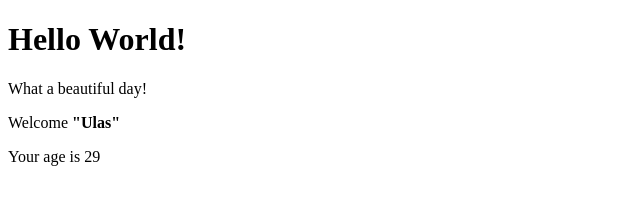
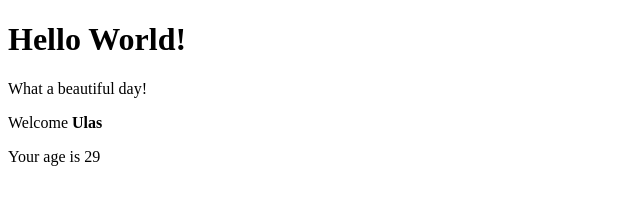
Before and after one commit to Zulk0rne1n/React-Exercises, a React (Create React App) app: page / in a window 1280 px wide. Shown: the top 204 px of the page, without its empty margins (0-640 px from the left). Built offline with nearby package versions, Linux system fonts and the light colour scheme.

Commit message:
Props 04 added

```diff
--- a/src/App.js
+++ b/src/App.js
@@ -6,7 +6,7 @@ export class App extends React.Component {
         return (
             <div>
                 <Hello />
-                <Welcome name={<strong>"Ulas"</strong>} age="29" />
+                <Welcome name={<strong>Ulas</strong>} age="29" />
             </div>)
     }
 }
```
